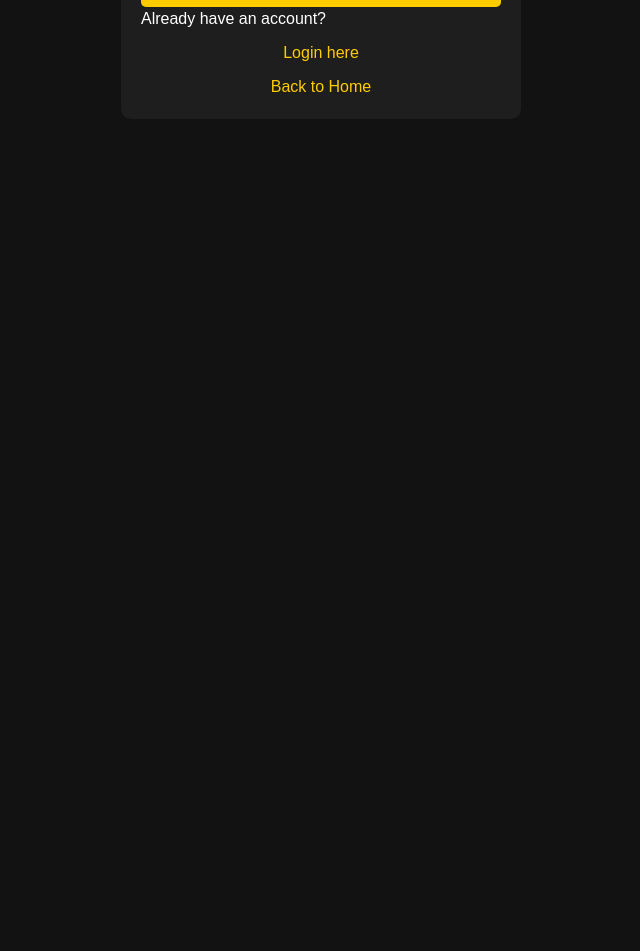
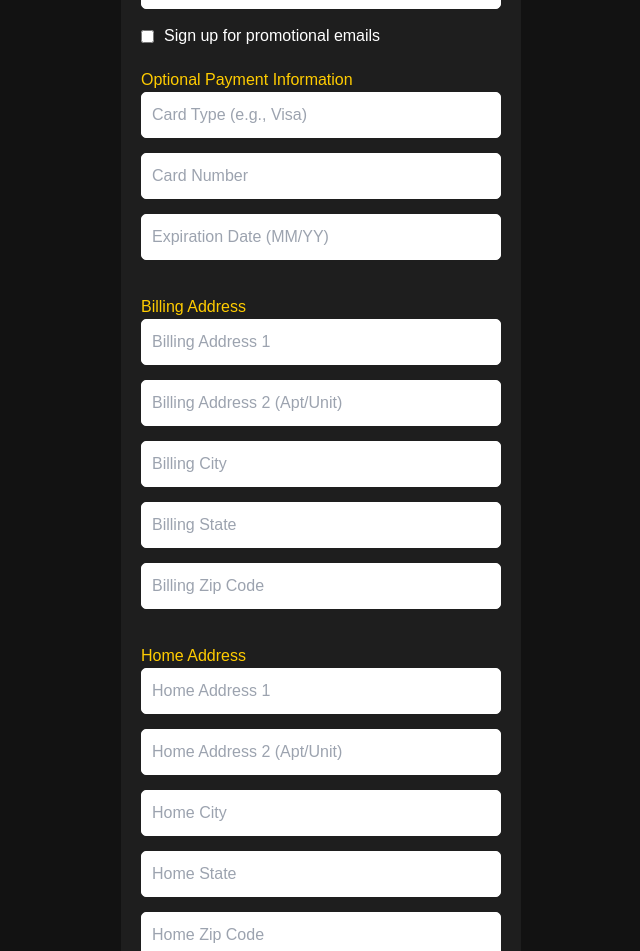
Before and after one commit to nernoel/E-cinema-booking-system, a Next.js app in the folder frontend/: page /register in a window 1280 px wide. Shown: the part 345-1296 px from the top of the page, without its empty margins (319-959 px from the left). Before the commit the page ends 800 px from the top, so only its background shows below. Built offline with nearby package versions, Linux system fonts and the light colour scheme.

Commit message:
Registration page additions

```diff
--- a/frontend/src/app/register/page.js
+++ b/frontend/src/app/register/page.js
@@ -3,18 +3,58 @@
 "use client";
 
 import React, { useState } from 'react';
-import './register.css'; // import the css
+import './register.css';
 
 export default function Register() {
     const [firstName, setFirstName] = useState('');
     const [lastName, setLastName] = useState('');
     const [email, setEmail] = useState('');
     const [password, setPassword] = useState('');
+    const [phone, setPhone] = useState('');
+    const [promotions, setPromotions] = useState(false);
+
+    const [cardType, setCardType] = useState('');
+    const [cardNumber, setCardNumber] = useState('');
+    const [expirationDate, setExpirationDate] = useState('');
+
+    // Billing address fields
+    const [billingAddress1, setBillingAddress1] = useState('');
+    const [billingAddress2, setBillingAddress2] = useState('');
+    const [billingCity, setBillingCity] = useState('');
+    const [billingState, setBillingState] = useState('');
+    const [billingZipCode, setBillingZipCode] = useState('');
+
+    // Home address fields
+    const [homeAddress1, setHomeAddress1] = useState('');
+    const [homeAddress2, setHomeAddress2] = useState('');
+    const [homeCity, setHomeCity] = useState('');
+    const [homeState, setHomeState] = useState('');
+    const [homeZipCode, setHomeZipCode] = useState('');
 
     const handleRegister = (e) => {
         e.preventDefault();
         // registration logic
-    console.log('Registering:', { firstName, lastName, email, password });
+        console.log('Registering:', {
+            firstName,
+            lastName,
+            email,
+            phone,
+            password,
+            promotions,
+            cardType,
+            cardNumber,
+            expirationDate,
+            billingAddress1,
+            billingAddress2,
+            billingCity,
+            billingState,
+            billingZipCode,
+            homeAddress1,
+            homeAddress2,
+            homeCity,
+            homeState,
+            homeZipCode,
+        });
     };
 
     return (
@@ -50,6 +90,15 @@ export default function Register() {
                 </div>
                 <div>
                     <input
+                        type="text"
+                        placeholder="Phone Number"
+                        value={phone}
+                        onChange={(e) => setPhone(e.target.value)}
+                        required
+                    />
+                </div>
+                <div>
+                    <input
                         type="password"
                         placeholder="Password"
                         value={password}
@@ -57,10 +106,131 @@ export default function Register() {
                         required
                     />
                 </div>
+
+                <div className="checkbox-container">
+                    <input
+                        type="checkbox"
+                        id="promotions"
+                        checked={promotions}
+                        onChange={(e) => setPromotions(e.target.checked)}
+                    />
+                    <label htmlFor="promotions">Sign up for promotional emails</label>
+                </div>
+
+                <h3>Optional Payment Information</h3>
+                <div>
+                    <input
+                        type="text"
+                        placeholder="Card Type (e.g., Visa)"
+                        value={cardType}
+                        onChange={(e) => setCardType(e.target.value)}
+                    />
+                </div>
+                <div>
+                    <input
+                        type="text"
+                        placeholder="Card Number"
+                        value={cardNumber}
+                        onChange={(e) => setCardNumber(e.target.value)}
+                    />
+                </div>
+                <div>
+                    <input
+                        type="text"
+                        placeholder="Expiration Date (MM/YY)"
+                        value={expirationDate}
+                        onChange={(e) => setExpirationDate(e.target.value)}
+                    />
+                </div>
+
+                <h3>Billing Address</h3>
+                <div>
+                    <input
+                        type="text"
+                        placeholder="Billing Address 1"
+                        value={billingAddress1}
+                        onChange={(e) => setBillingAddress1(e.target.value)}
+                    />
+                </div>
+                <div>
+                    <input
+                        type="text"
+                        placeholder="Billing Address 2 (Apt/Unit)"
+                        value={billingAddress2}
+                        onChange={(e) => setBillingAddress2(e.target.value)}
+                    />
+                </div>
+                <div>
+                    <input
+                        type="text"
+                        placeholder="Billing City"
+                        value={billingCity}
+                        onChange={(e) => setBillingCity(e.target.value)}
+                    />
+                </div>
+                <div>
+                    <input
+                        type="text"
+                        placeholder="Billing State"
+                        value={billingState}
+                        onChange={(e) => setBillingState(e.target.value)}
+                    />
+                </div>
+                <div>
+                    <input
+                        type="text"
+                        placeholder="Billing Zip Code"
+                        value={billingZipCode}
+                        onChange={(e) => setBillingZipCode(e.target.value)}
+                    />
+                </div>
+
+                <h3>Home Address</h3>
+                <div>
+                    <input
+                        type="text"
+                        placeholder="Home Address 1"
+                        value={homeAddress1}
+                        onChange={(e) => setHomeAddress1(e.target.value)}
+                    />
+                </div>
+                <div>
+                    <input
+                        type="text"
+                        placeholder="Home Address 2 (Apt/Unit)"
+                        value={homeAddress2}
+                        onChange={(e) => setHomeAddress2(e.target.value)}
+                    />
+                </div>
+                <div>
+                    <input
+                        type="text"
+                        placeholder="Home City"
+                        value={homeCity}
+                        onChange={(e) => setHomeCity(e.target.value)}
+                    />
+                </div>
+                <div>
+                    <input
+                        type="text"
+                        placeholder="Home State"
+                        value={homeState}
+                        onChange={(e) => setHomeState(e.target.value)}
+                    />
+                </div>
+                <div>
+                    <input
+                        type="text"
+                        placeholder="Home Zip Code"
+                        value={homeZipCode}
+                        onChange={(e) => setHomeZipCode(e.target.value)}
+                    />
+                </div>
+
                 <button type="submit">Register</button>
             </form>
             <p>Already have an account? <a href="/login">Login here</a></p>
-      <a href="/">Back to Home</a> {/* Link back to home */}
+            <a href="/">Back to Home</a>
         </div>
     );
 }
--- a/frontend/src/app/register/register.css
+++ b/frontend/src/app/register/register.css
@@ -21,9 +21,25 @@ h1 {
     text-align: center;
 }
 
+h3 {
+    color: #ffcc00;
+    margin-top: 20px;
+}
+
 input[type="text"],
 input[type="email"],
-input[type="password"] {
+input[type="password"],
+input[type="tel"],
+input[type="number"] {
+    padding: 10px;
+    border: 1px solid #ffffff;
+    border-radius: 5px;
+    width: 100%;
+    margin-bottom: 15px;
+    color: black;
+}
+
+select {
     padding: 10px;
     border: 1px solid #ffffff;
     border-radius: 5px;
@@ -46,6 +62,16 @@ button:hover {
     background-color: #e6b800;
 }
 
+.checkbox-container {
+    display: flex;
+    align-items: center;
+    margin-bottom: 15px;
+}
+
+.checkbox-container label {
+    margin-left: 10px;
+}
+
 a {
     color: #ffcc00;
     text-align: center;
@@ -56,3 +82,19 @@ a {
 a:hover {
     text-decoration: underline;
 }
+
+h3 {
+    margin-top: 20px;
+}
+
+.address-field {
+    margin-bottom: 15px;
+}
+
+.card-info, .address-info {
+    margin-top: 20px;
+    padding: 15px;
+    border: 1px solid #ffffff;
+    border-radius: 5px;
+    background-color: #2a2a2a;
+}
```
Lines whose indentation alone changed are shown as unchanged.
